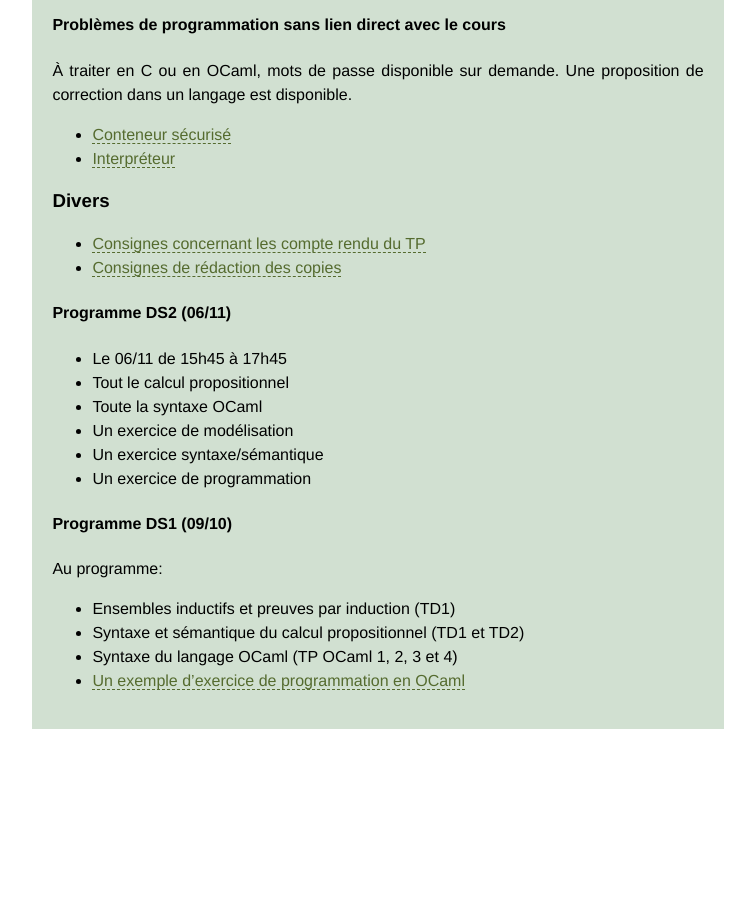
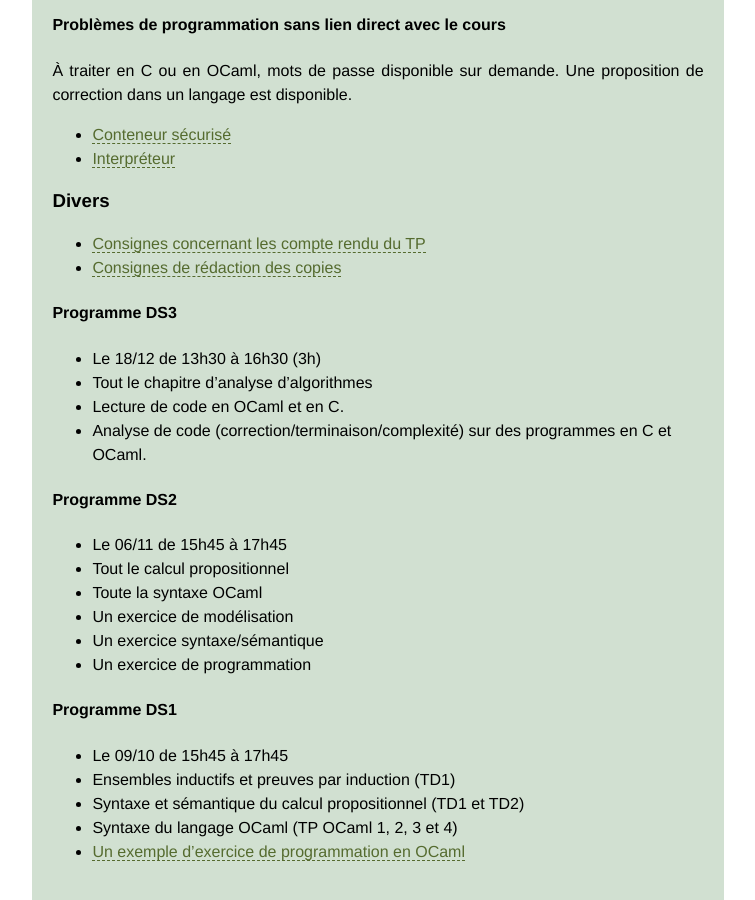
Before and after one commit to VladislavTempez/Vladislavtempez.github.io, a Jekyll site: the page built from pages/mp2i.md, in a window 1280 px wide and 900 px high, scrolled down 1283 px. Shown: the whole window, without its empty margins (262-1017 px from the left). Built offline with Jekyll 4.4.1, drawn with Linux system fonts in a browser that asks for light colours; before the commit the page ends 2012 px from its top, so only the background shows below that; some of the changed text lies outside the part shown.

Commit message:
maj correction TD terminaison/correction

```diff
--- a/pages/mp2i.md
+++ b/pages/mp2i.md
@@ -5,8 +5,8 @@
 description: Vladislav Tempez - Enseignement - MP2I - Informatique
 ---
 ## Actualités
-- 06/11: DS2 d'informatique, programme détaillé [ici](#programme-ds2)
-- 12/11 14h-16h: 2h en classe entière: 1h de TD et 1h de cours sur la mémoire
+- 03/12 14h-16h: 2h en de TD en classe entière. Préparez les exercices 1 à 3 du TD.
+- 18/12 13h30-16h30: DS de 3h. [programme détaillé](#programme-ds3)
 
 ## Documents et chapitres abordés depuis le début de l'année
 
@@ -52,7 +52,13 @@
 - [Consignes concernant les compte rendu du TP](https://nc-lycees.netocentre.fr/s/atbJ9Jgezo58yfA)
 - [Consignes de rédaction des copies](https://nc-lycees.netocentre.fr/s/Yf43iRNiZM3TAsL)
 
-#### Programme DS2 (06/11)
+#### Programme DS3
+- Le 18/12 de 13h30 à 16h30 (3h)
+- Tout le chapitre d'analyse d'algorithmes
+- Lecture de code en OCaml et en C.
+- Analyse de code (correction/terminaison/complexité) sur des programmes en C et OCaml.
+
+#### Programme DS2
 - Le 06/11 de 15h45 à 17h45
 - Tout le calcul propositionnel
 - Toute la syntaxe OCaml
@@ -60,8 +66,8 @@
 - Un exercice syntaxe/sémantique
 - Un exercice de programmation
 
-#### Programme DS1 (09/10)
-Au programme:
+#### Programme DS1
+- Le 09/10 de 15h45 à 17h45
 - Ensembles inductifs et preuves par induction (TD1)
 - Syntaxe et sémantique du calcul propositionnel (TD1 et TD2)
 - Syntaxe du langage OCaml (TP OCaml 1, 2, 3 et 4)
```
Also changed, not shown: other parts of pages/mp2i.md (+1 -1 lines).
